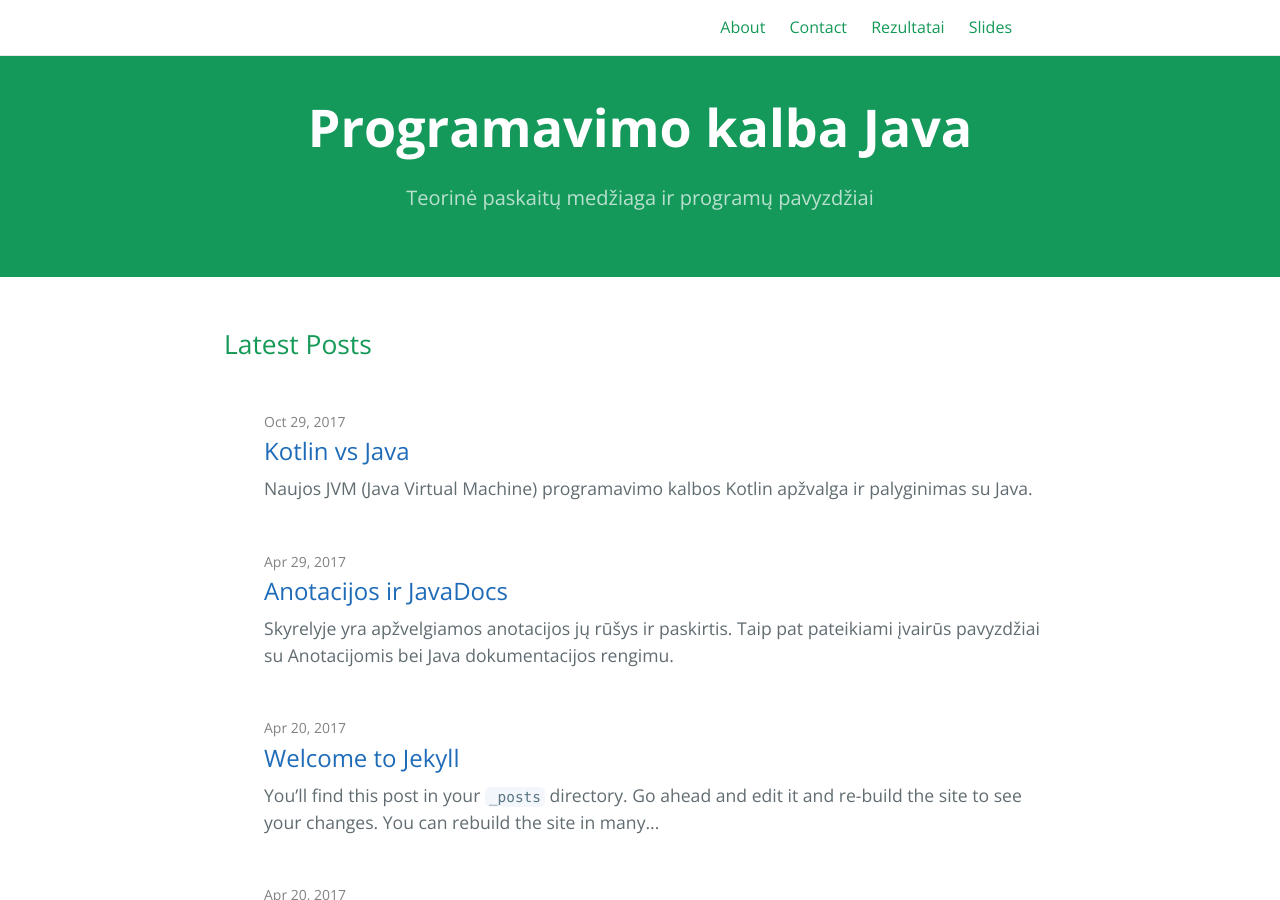
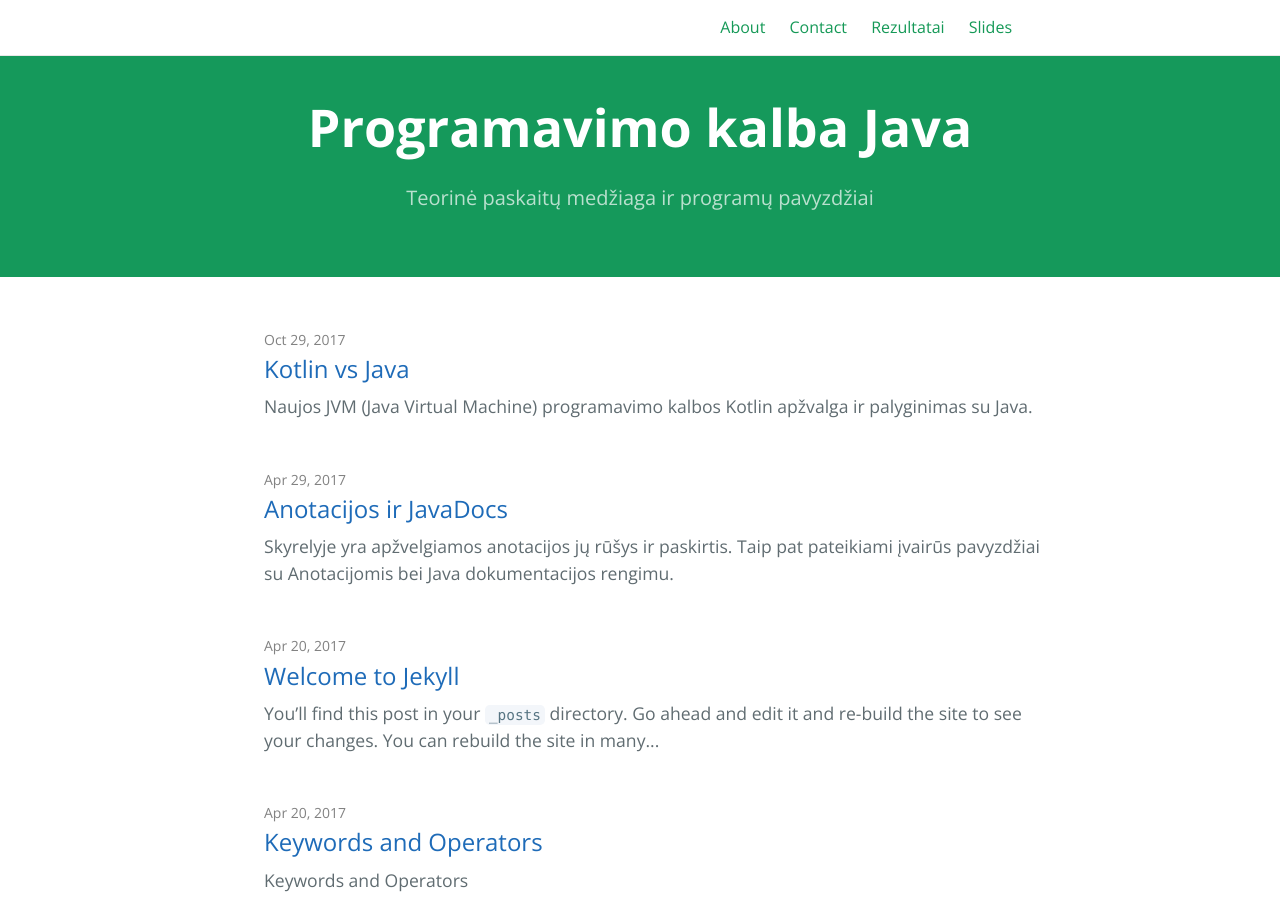
Before and after one commit to eif-courses/Java-Lecture-Notes, a Jekyll site: the page built from index.md, in a window 1280 px wide and 900 px high. Built offline with Jekyll 4.4.1, drawn with Linux system fonts in a browser that asks for light colours.

Commit message:
Removed topic

```diff
--- a/_layouts/home.html
+++ b/_layouts/home.html
@@ -1,14 +1,13 @@
 ---
 layout: default
+published: true
 ---
 
 <div>
 
   {{ content }}
 
-  <h2>Latest Posts</h2>
 
-  <div>&nbsp;</div>
 
   <ul class="post-list">
     {% for post in site.posts %}
```
